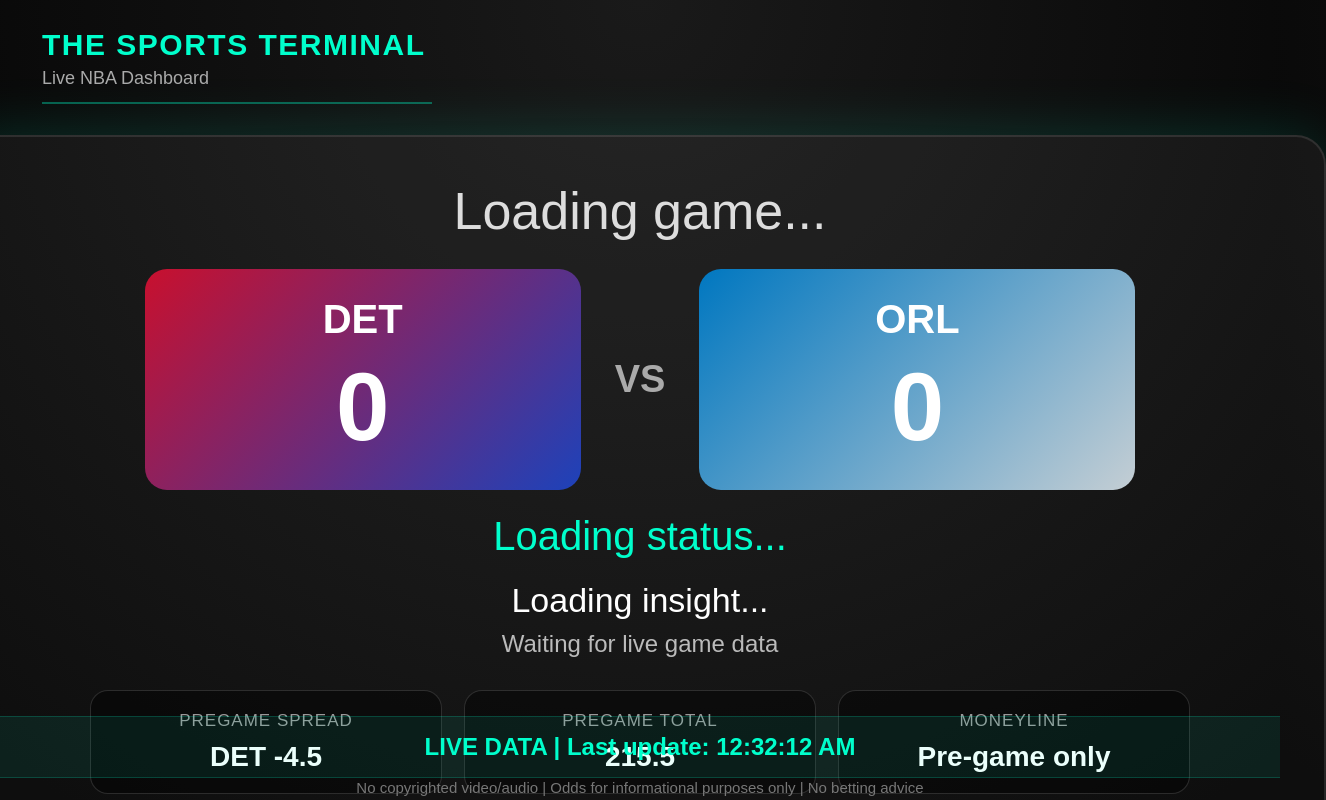
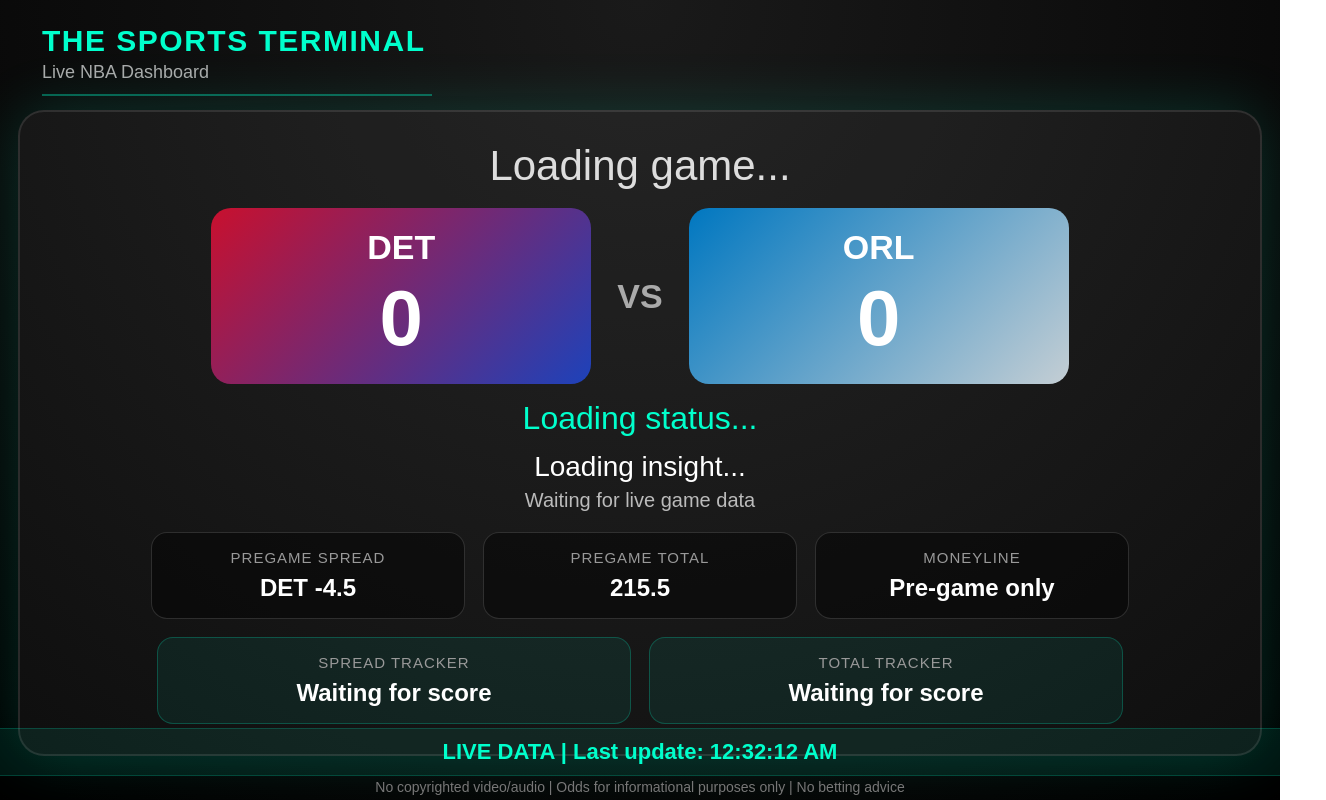
Before and after one commit to msmith752752/live-sports-dashboard, a plain HTML site: page index.html in a window 1280 px wide. Shown: the top 800 px of the page, 1326 px wide, since content can reach past the window. Drawn offline with Linux system fonts and the light colour scheme.

Commit message:
Fix dashboard layout spacing

```diff
--- a/index.html
+++ b/index.html
@@ -17,7 +17,7 @@
 
     .header {
       position: absolute;
-      top: 28px;
+      top: 24px;
       left: 42px;
       font-size: 30px;
       font-weight: bold;
@@ -27,7 +27,7 @@
 
     .tagline {
       position: absolute;
-      top: 68px;
+      top: 62px;
       left: 42px;
       font-size: 18px;
       color: #aaa;
@@ -35,7 +35,7 @@
 
     .separator {
       position: absolute;
-      top: 102px;
+      top: 94px;
       left: 42px;
       width: 390px;
       height: 2px;
@@ -45,12 +45,12 @@
 
     .game-card {
       position: absolute;
-      top: 135px;
+      top: 110px;
       left: 50%;
       transform: translateX(-50%);
-      width: 1280px;
-      border-radius: 30px;
-      padding: 44px;
+      width: 1180px;
+      border-radius: 26px;
+      padding: 30px;
       background: rgba(255, 255, 255, 0.055);
       box-shadow: 0 0 60px rgba(0, 255, 204, 0.16);
       text-align: center;
@@ -58,8 +58,8 @@
     }
 
     .game {
-      font-size: 52px;
-      margin-bottom: 28px;
+      font-size: 42px;
+      margin-bottom: 18px;
       color: #ddd;
     }
 
@@ -67,113 +67,113 @@
       display: flex;
       justify-content: center;
       align-items: center;
-      gap: 34px;
-      margin-bottom: 24px;
+      gap: 26px;
+      margin-bottom: 16px;
     }
 
     .team-box {
-      width: 380px;
-      border-radius: 22px;
-      padding: 28px;
-      font-size: 40px;
+      width: 340px;
+      border-radius: 20px;
+      padding: 20px;
+      font-size: 34px;
       font-weight: bold;
     }
 
     .team-score {
-      font-size: 96px;
-      margin-top: 10px;
+      font-size: 78px;
+      margin-top: 6px;
     }
 
     .versus {
-      font-size: 38px;
+      font-size: 34px;
       color: #aaa;
       font-weight: bold;
     }
 
     .clock {
-      font-size: 40px;
+      font-size: 32px;
       color: #00ffcc;
-      margin: 22px 0;
+      margin: 14px 0;
     }
 
     .insight {
-      font-size: 34px;
-      margin-top: 18px;
+      font-size: 28px;
+      margin-top: 10px;
       color: #fff;
     }
 
     .sub {
-      font-size: 24px;
+      font-size: 20px;
       color: #bbb;
-      margin-top: 10px;
+      margin-top: 6px;
     }
 
     .betting-panel {
-      margin-top: 32px;
+      margin-top: 20px;
       display: flex;
       justify-content: center;
-      gap: 22px;
+      gap: 18px;
     }
 
     .bet-box {
-      width: 310px;
-      border-radius: 18px;
-      padding: 20px;
+      width: 280px;
+      border-radius: 16px;
+      padding: 16px;
       background: rgba(0, 0, 0, 0.42);
       border: 1px solid rgba(255, 255, 255, 0.14);
     }
 
     .bet-label {
-      font-size: 17px;
+      font-size: 15px;
       color: #999;
-      margin-bottom: 10px;
+      margin-bottom: 8px;
       text-transform: uppercase;
       letter-spacing: 1px;
     }
 
     .bet-value {
-      font-size: 28px;
+      font-size: 24px;
       font-weight: bold;
       color: #fff;
     }
 
     .spread-panel {
-      margin-top: 26px;
+      margin-top: 18px;
       display: flex;
       justify-content: center;
-      gap: 22px;
+      gap: 18px;
     }
 
     .spread-box {
-      width: 500px;
-      border-radius: 18px;
-      padding: 22px;
+      width: 440px;
+      border-radius: 16px;
+      padding: 16px;
       background: rgba(0, 255, 204, 0.07);
       border: 1px solid rgba(0, 255, 204, 0.22);
     }
 
     .spread-label {
-      font-size: 16px;
+      font-size: 15px;
       color: #999;
-      margin-bottom: 10px;
+      margin-bottom: 8px;
       text-transform: uppercase;
       letter-spacing: 1px;
     }
 
     .spread-value {
-      font-size: 28px;
+      font-size: 24px;
       font-weight: bold;
       color: #fff;
     }
 
     .ticker {
       position: absolute;
-      bottom: 22px;
+      bottom: 24px;
       left: 0;
       width: 100%;
-      padding: 16px 0;
+      padding: 10px 0;
       text-align: center;
-      font-size: 24px;
+      font-size: 22px;
       font-weight: bold;
       color: #00ffcc;
       background: rgba(0, 255, 204, 0.08);
@@ -183,10 +183,10 @@
 
     .footer {
       position: absolute;
-      bottom: 4px;
+      bottom: 5px;
       width: 100%;
       text-align: center;
-      font-size: 15px;
+      font-size: 14px;
       color: #777;
     }
   </style>
```
